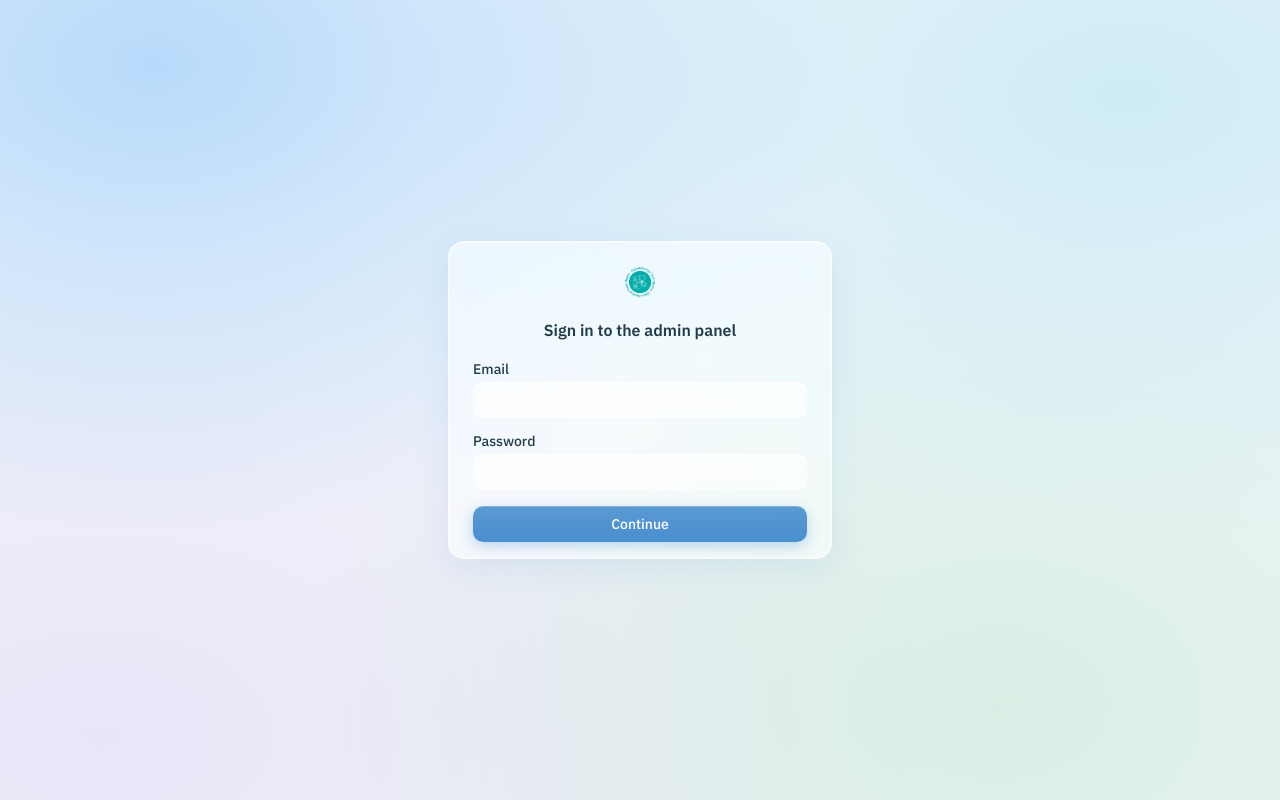
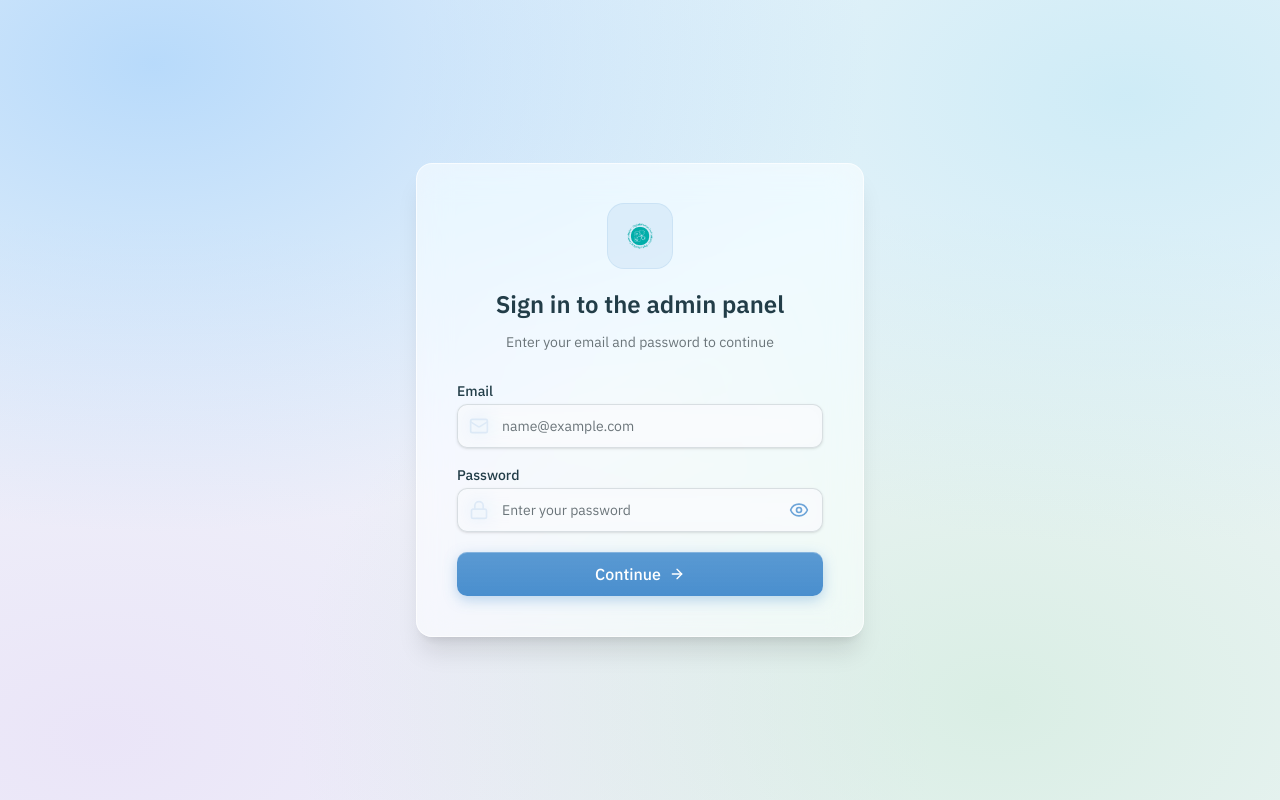
Before and after one commit to danielsem4/maialab, a React (Vite) app in the folder client/: page /login in a window 1280 px wide. Built offline with nearby package versions, Linux system fonts and the light colour scheme; no server answers; a web font is replaced by a local one.

Commit message:
re designed the login screen

```diff
--- /dev/null
+++ b/client/src/hooks/common/useToggle.ts
@@ -0,0 +1,7 @@
+import { useState } from "react";
+
+export function useToggle(initial = false) {
+  const [value, setValue] = useState(initial);
+  const toggle = () => setValue((v) => !v);
+  return [value, toggle] as const;
+}
--- a/client/src/i18n/locales/ar.ts
+++ b/client/src/i18n/locales/ar.ts
@@ -22,12 +22,17 @@ const ar = {
   },
 
   login: {
+    subtitle: "أدخل بريدك الإلكتروني وكلمة المرور للمتابعة",
+    emailPlaceholder: "name@example.com",
+    passwordPlaceholder: "أدخل كلمة المرور",
+    showPassword: "إظهار كلمة المرور",
+    hidePassword: "إخفاء كلمة المرور",
     title: "تسجيل الدخول إلى لوحة الإدارة",
     email: "البريد الإلكتروني",
     password: "كلمة المرور",
     submit: "متابعة",
     otpTitle: "تحقّق من بريدك الإلكتروني",
-    otpDescription: "أرسلنا رمزاً مكوّناً من 6 أرقام إلى {{email}}.",
+    otpDescription: "أرسلنا رمزاً مكوّناً من 6 أرقام إلى <email>{{email}}</email>.",
     verify: "التحقق وتسجيل الدخول",
     useAnotherAccount: "استخدام حساب آخر",
     invalidCredentials: "البريد الإلكتروني أو كلمة المرور غير صحيحة.",
--- a/client/src/i18n/locales/en.ts
+++ b/client/src/i18n/locales/en.ts
@@ -22,12 +22,17 @@ const en = {
   },
 
   login: {
+    subtitle: "Enter your email and password to continue",
+    emailPlaceholder: "name@example.com",
+    passwordPlaceholder: "Enter your password",
+    showPassword: "Show password",
+    hidePassword: "Hide password",
     title: "Sign in to the admin panel",
     email: "Email",
     password: "Password",
     submit: "Continue",
     otpTitle: "Check your email",
-    otpDescription: "We sent a 6-digit code to {{email}}.",
+    otpDescription: "We sent a 6-digit code to <email>{{email}}</email>.",
     verify: "Verify and sign in",
     useAnotherAccount: "Use another account",
     invalidCredentials: "The email or password is incorrect.",
--- a/client/src/i18n/locales/he.ts
+++ b/client/src/i18n/locales/he.ts
@@ -22,12 +22,17 @@ const he = {
   },
 
   login: {
+    subtitle: "הזינו אימייל וסיסמה כדי להמשיך",
+    emailPlaceholder: "name@example.com",
+    passwordPlaceholder: "הזינו סיסמה",
+    showPassword: "הצגת סיסמה",
+    hidePassword: "הסתרת סיסמה",
     title: "כניסה לממשק הניהול",
     email: "אימייל",
     password: "סיסמה",
     submit: "המשך",
     otpTitle: "בדקו את תיבת הדואר",
-    otpDescription: "שלחנו קוד בן 6 ספרות אל {{email}}.",
+    otpDescription: "שלחנו קוד בן 6 ספרות אל <email>{{email}}</email>.",
     verify: "אימות וכניסה",
     useAnotherAccount: "שימוש בחשבון אחר",
     invalidCredentials: "האימייל או הסיסמה שגויים.",
--- a/client/src/i18n/locales/ru.ts
+++ b/client/src/i18n/locales/ru.ts
@@ -22,12 +22,17 @@ const ru = {
   },
 
   login: {
+    subtitle: "Введите эл. почту и пароль, чтобы продолжить",
+    emailPlaceholder: "name@example.com",
+    passwordPlaceholder: "Введите пароль",
+    showPassword: "Показать пароль",
+    hidePassword: "Скрыть пароль",
     title: "Вход в панель администратора",
     email: "Эл. почта",
     password: "Пароль",
     submit: "Продолжить",
     otpTitle: "Проверьте почту",
-    otpDescription: "Мы отправили 6-значный код на {{email}}.",
+    otpDescription: "Мы отправили 6-значный код на <email>{{email}}</email>.",
     verify: "Подтвердить и войти",
     useAnotherAccount: "Войти с другим аккаунтом",
     invalidCredentials: "Неверный адрес эл. почты или пароль.",
--- a/client/src/screens/login/Login.tsx
+++ b/client/src/screens/login/Login.tsx
@@ -1,6 +1,7 @@
 import { Navigate } from "react-router-dom";
-import { useTranslation } from "react-i18next";
-import { Card, CardContent, CardHeader, CardTitle } from "@/components/ui/card";
+import { Trans, useTranslation } from "react-i18next";
+import { AlertCircle, MailCheck } from "lucide-react";
+import { Card, CardContent, CardDescription, CardHeader, CardTitle } from "@/components/ui/card";
 import { useAuthStore } from "@/store/useAuthStore";
 import { CredentialsForm } from "./components/CredentialsForm";
 import { OtpForm } from "./components/OtpForm";
@@ -15,20 +16,40 @@ export default function Login() {
 
   return (
     <div className="flex min-h-svh items-center justify-center p-4">
-      <Card className="w-full max-w-sm">
-        <CardHeader className="items-center text-center">
-          <img src="/app_logo.png" alt="" className="mx-auto mb-2 size-12" />
-          <CardTitle>{login.challenge ? t("login.otpTitle") : t("login.title")}</CardTitle>
+      <Card className="w-full max-w-md gap-8 py-10 shadow-xl">
+        <CardHeader className="items-center gap-3 px-8 text-center sm:px-10">
+          <div className="mx-auto mb-2 flex size-16 items-center justify-center rounded-2xl bg-primary/10 ring-1 ring-primary/20">
+            {login.challenge ? (
+              <MailCheck aria-hidden className="size-8 text-primary" />
+            ) : (
+              <img src="/app_logo.png" alt="" className="size-10" />
+            )}
+          </div>
+          <CardTitle className="text-2xl">{login.challenge ? t("login.otpTitle") : t("login.title")}</CardTitle>
+          <CardDescription className="text-balance">
+            {login.challenge ? (
+              <Trans
+                i18nKey="login.otpDescription"
+                values={{ email: login.challenge.email }}
+                components={{ email: <span dir="ltr" className="font-medium text-foreground" /> }}
+              />
+            ) : (
+              t("login.subtitle")
+            )}
+          </CardDescription>
         </CardHeader>
-        <CardContent className="space-y-4">
+        <CardContent className="space-y-5 px-8 sm:px-10">
           {login.errorKey && (
-            <p role="alert" className="rounded-md bg-destructive/10 px-3 py-2 text-sm text-destructive">
+            <p
+              role="alert"
+              className="flex items-start gap-2 rounded-lg border border-destructive/30 bg-destructive/10 px-3 py-2.5 text-sm text-destructive"
+            >
+              <AlertCircle aria-hidden className="mt-0.5 size-4 shrink-0" />
               {t(login.errorKey)}
             </p>
           )}
           {login.challenge ? (
             <OtpForm
-              email={login.challenge.email}
               code={login.code}
               isVerifying={login.isVerifying}
               onCodeChange={login.handleCodeChange}
--- a/client/src/screens/login/components/CredentialsForm.tsx
+++ b/client/src/screens/login/components/CredentialsForm.tsx
@@ -1,9 +1,12 @@
 import type { UseFormReturn } from "react-hook-form";
 import { useTranslation } from "react-i18next";
+import { ArrowRight, Eye, EyeOff, Lock, Mail } from "lucide-react";
 import { FormField } from "@/components/common/FormField";
-import { Input } from "@/components/ui/input";
+import { Button } from "@/components/ui/button";
 import { LoadingButton } from "@/components/ui/LoadingButton";
+import { useToggle } from "@/hooks/common/useToggle";
 import type { CredentialsValues } from "../schema/loginSchema";
+import { IconInput } from "./IconInput";
 
 interface CredentialsFormProps {
   form: UseFormReturn<CredentialsValues>;
@@ -14,17 +17,53 @@ interface CredentialsFormProps {
 export function CredentialsForm({ form, isSubmitting, onSubmit }: CredentialsFormProps) {
   const { t } = useTranslation();
   const { errors } = form.formState;
+  const [showPassword, toggleShowPassword] = useToggle();
+  const EyeIcon = showPassword ? EyeOff : Eye;
+
+  const passwordToggle = (
+    <Button
+      type="button"
+      variant="ghost"
+      size="icon"
+      className="size-9 text-primary/80 hover:text-primary"
+      aria-label={t(showPassword ? "login.hidePassword" : "login.showPassword")}
+      aria-pressed={showPassword}
+      onClick={toggleShowPassword}
+    >
+      <EyeIcon className="size-5" />
+    </Button>
+  );
 
   return (
-    <form onSubmit={onSubmit} className="space-y-4" noValidate>
+    <form onSubmit={onSubmit} className="space-y-5" noValidate>
       <FormField id="email" label={t("login.email")} error={errors.email?.message}>
-        <Input id="email" type="email" autoComplete="username" dir="ltr" {...form.register("email")} />
+        <IconInput
+          id="email"
+          type="email"
+          icon={Mail}
+          autoComplete="username"
+          dir="ltr"
+          placeholder={t("login.emailPlaceholder")}
+          aria-invalid={!!errors.email}
+          {...form.register("email")}
+        />
       </FormField>
       <FormField id="password" label={t("login.password")} error={errors.password?.message}>
-        <Input id="password" type="password" autoComplete="current-password" dir="ltr" {...form.register("password")} />
+        <IconInput
+          id="password"
+          type={showPassword ? "text" : "password"}
+          icon={Lock}
+          autoComplete="current-password"
+          dir="ltr"
+          placeholder={t("login.passwordPlaceholder")}
+          aria-invalid={!!errors.password}
+          endAdornment={passwordToggle}
+          {...form.register("password")}
+        />
       </FormField>
-      <LoadingButton type="submit" className="w-full" loading={isSubmitting}>
+      <LoadingButton type="submit" className="h-11 w-full text-base" loading={isSubmitting}>
         {t("login.submit")}
+        <ArrowRight className="rtl:rotate-180" />
       </LoadingButton>
     </form>
   );
--- /dev/null
+++ b/client/src/screens/login/components/IconInput.tsx
@@ -0,0 +1,29 @@
+import type { ComponentProps, ReactNode } from "react";
+import type { LucideIcon } from "lucide-react";
+import { Input } from "@/components/ui/input";
+import { cn } from "@/lib/utils";
+
+interface IconInputProps extends ComponentProps<"input"> {
+  icon: LucideIcon;
+  endAdornment?: ReactNode;
+}
+
+export function IconInput({ icon: Icon, endAdornment, className, ...props }: IconInputProps) {
+  return (
+    <div className="relative">
+      <Icon
+        aria-hidden
+        className="pointer-events-none absolute start-3 top-1/2 size-5 -translate-y-1/2 text-primary"
+      />
+      <Input
+        className={cn(
+          "h-11 border-foreground/15 bg-background/70 ps-11 shadow-sm focus-visible:border-primary",
+          endAdornment ? "pe-12" : "pe-3",
+          className
+        )}
+        {...props}
+      />
+      {endAdornment && <div className="absolute end-1.5 top-1/2 -translate-y-1/2">{endAdornment}</div>}
+    </div>
+  );
+}
```
Also changed, not shown: client/src/screens/login/components/OtpForm.tsx (+24 -11 lines).
